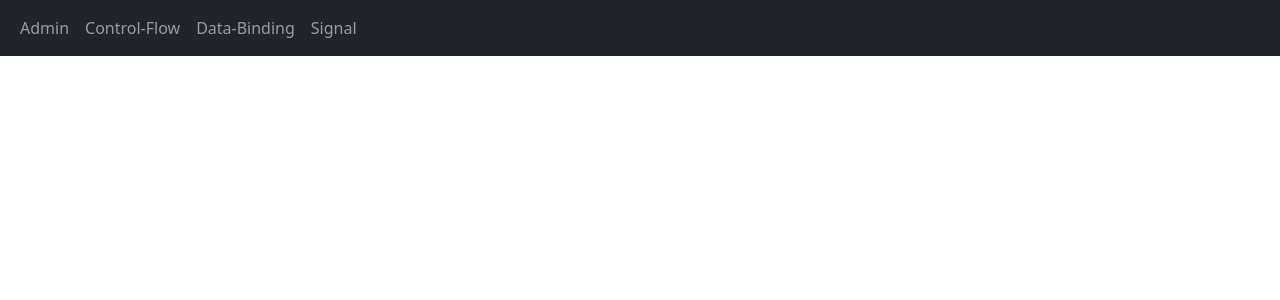
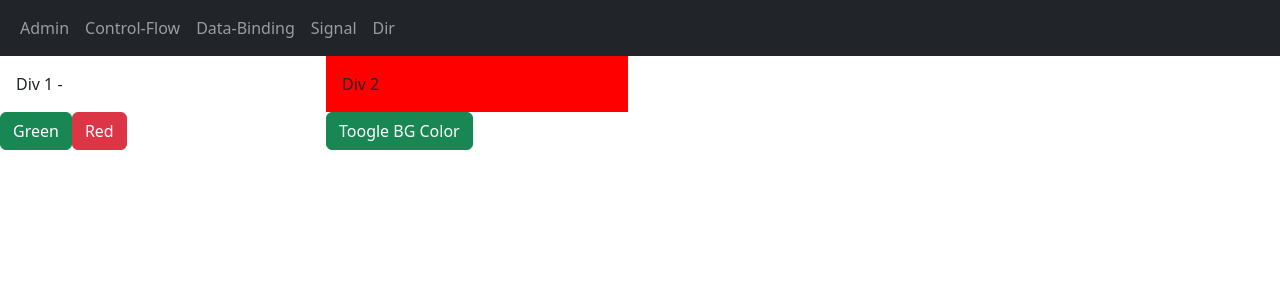
Before and after one commit to NeedGOOD/angular-20-test, an Angular app: page /attribute-dir in a window 1280 px wide. Before the commit this address led to /. Shown: the top 300 px of the page. Built offline with nearby package versions, Linux system fonts and the light colour scheme.

Commit message:
feat: directives in angular

```diff
--- a/src/app/app.html
+++ b/src/app/app.html
@@ -13,6 +13,9 @@
             <li class="nav-item">
                 <a class="nav-link" routerLink="signal">Signal</a>
             </li>
+            <li class="nav-item">
+                <a class="nav-link" routerLink="attribute-dir">Dir</a>
+            </li>
         </ul>
     </div>
 </nav>
--- a/src/app/app.routes.ts
+++ b/src/app/app.routes.ts
@@ -3,6 +3,7 @@
 import { ControlFlow } from './components/control-flow/control-flow';
 import { DataBinding } from './components/data-binding/data-binding';
 import { SignalEx } from './components/signal-ex/signal-ex';
+import { AttDirective } from './components/att-directive/att-directive';
 
 export const routes: Routes = [
     {
@@ -21,4 +22,8 @@
         path: 'signal',
         component: SignalEx,
     },
+    {
+        path: 'attribute-dir',
+        component: AttDirective,
+    }
 ];
--- /dev/null
+++ b/src/app/components/att-directive/att-directive.html
@@ -0,0 +1,22 @@
+<div class="row">
+    <div class="col-3">
+        <div class="p-3" [ngClass]="div1ClassName()">
+            Div 1 - {{div1ClassName()}}
+        </div>
+    </div>
+    <div class="col-3">
+        <div class="p-3" [ngStyle]="{'background-color' : isDiv2Green ? 'blue' : 'red'}">
+            Div 2
+        </div>
+    </div>
+</div>
+
+<div class="row">
+    <div class="col-3">
+        <button class="btn btn-success" (click)="setBgClass('bg-success')">Green</button>
+        <button class="btn btn-danger" (click)="setBgClass('bg-danger')">Red</button>
+    </div>
+    <div class="col-3">
+        <button class="btn btn-success" (click)="toogleDiv2Color()">Toogle BG Color</button>
+    </div>
+</div>
--- /dev/null
+++ b/src/app/components/att-directive/att-directive.ts
@@ -0,0 +1,22 @@
+import { NgClass, NgStyle } from '@angular/common';
+import { Component, signal } from '@angular/core';
+
+@Component({
+  selector: 'app-att-directive',
+  imports: [NgClass, NgStyle],
+  templateUrl: './att-directive.html',
+  styleUrl: './att-directive.css'
+})
+export class AttDirective {
+  div1ClassName = signal<string>('');
+
+  isDiv2Green: boolean = false;
+
+  setBgClass(className: string) {
+    this.div1ClassName.set(className);
+  }
+
+  toogleDiv2Color() {
+    this.isDiv2Green = !this.isDiv2Green;
+  }
+}
```
Also changed, not shown: src/app/components/att-directive/att-directive.css (added), 1 other file (tests, documents, lock files or other folders).
